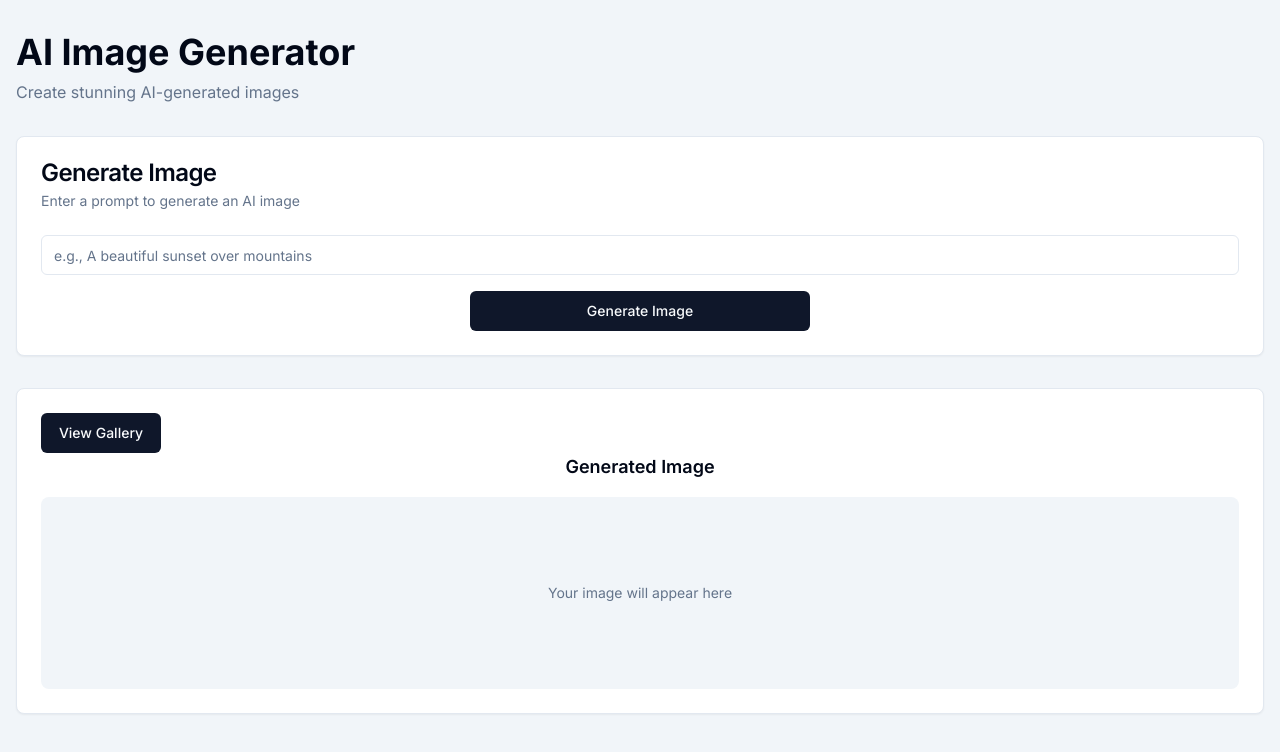
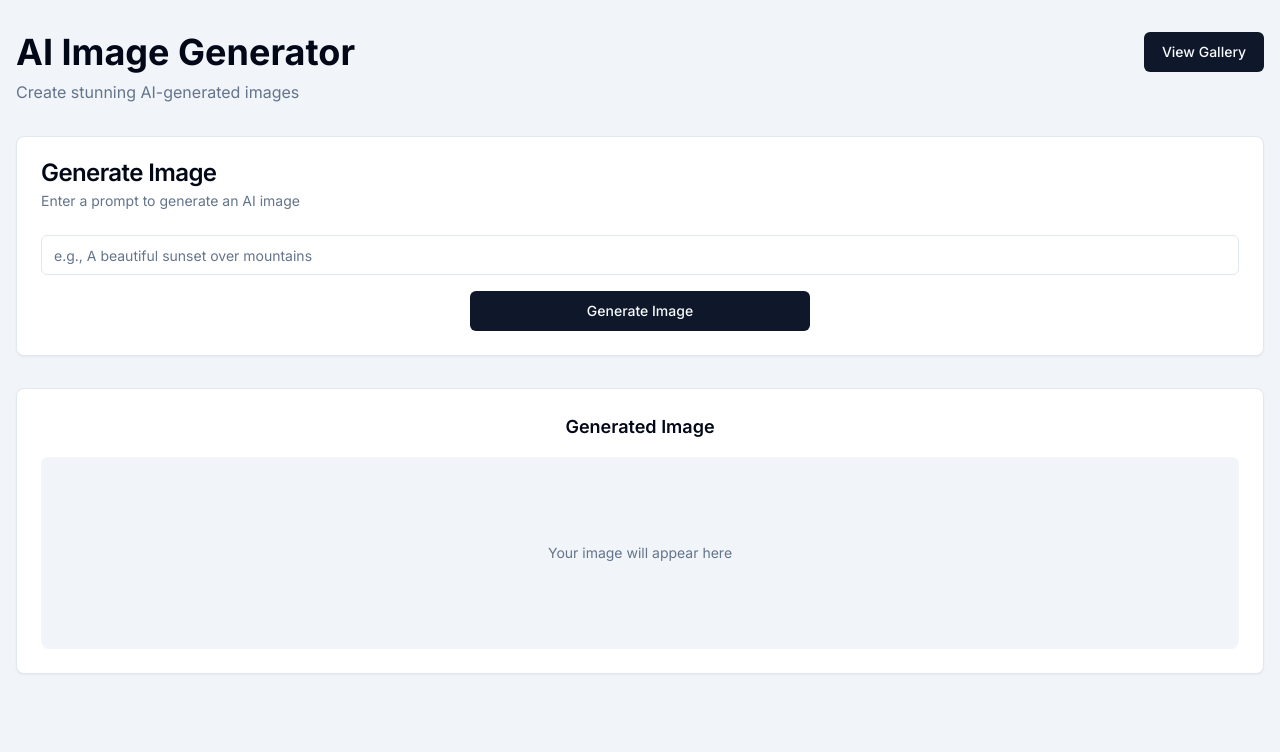
Before and after one commit to RoastedTomatos/next-img-generator, a Next.js app: page / in a window 1280 px wide. Shown: the top 752 px of the page. Built offline with nearby package versions, Linux system fonts and the light colour scheme.

Commit message:
fix: moved gallery button

```diff
--- a/app/page.tsx
+++ b/app/page.tsx
@@ -17,11 +17,16 @@
 
   return (
     <main className="min-h-screen container mx-auto px-4 py-8">
-      <div className="mb-8">
-        <h1 className="text-4xl font-bold mb-2">AI Image Generator</h1>
-        <p className="text-muted-foreground">
-          Create stunning AI-generated images
-        </p>
+      <div className="mb-8 flex justify-between">
+        <div className=''>
+          <h1 className="text-4xl font-bold mb-2">AI Image Generator</h1>
+          <p className="text-muted-foreground">
+            Create stunning AI-generated images
+          </p>
+        </div>
+        <Button asChild className='w-[120px]'>
+          <Link href="/gallery">View Gallery</Link>
+        </Button>
       </div>
 
       <div className="flex flex-col gap-8">
@@ -32,9 +37,6 @@
         <div className="space-y-4">
           <Card className="bg-white">
             <CardContent className="flex flex-col  p-6">
-                <Button asChild className='w-[120px]'>
-                  <Link href="/gallery">View Gallery</Link>
-                </Button>
               <div className='flex justify-center'>
                 <h2 className="text-lg font-semibold mb-4">Generated Image</h2>
               </div>
```
